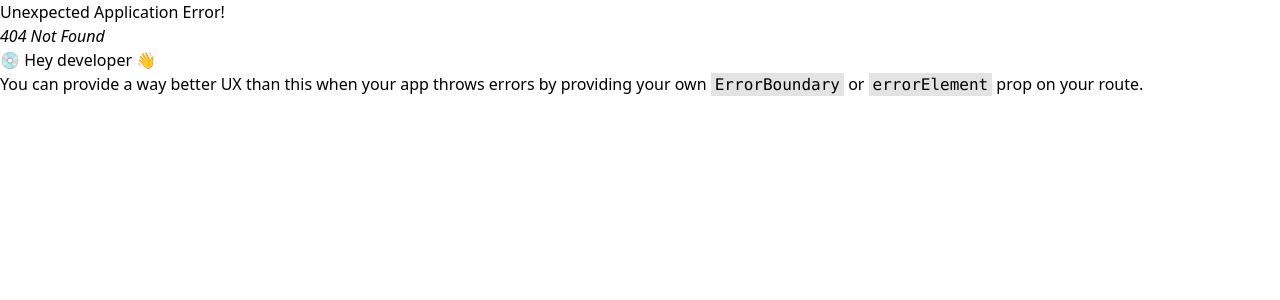
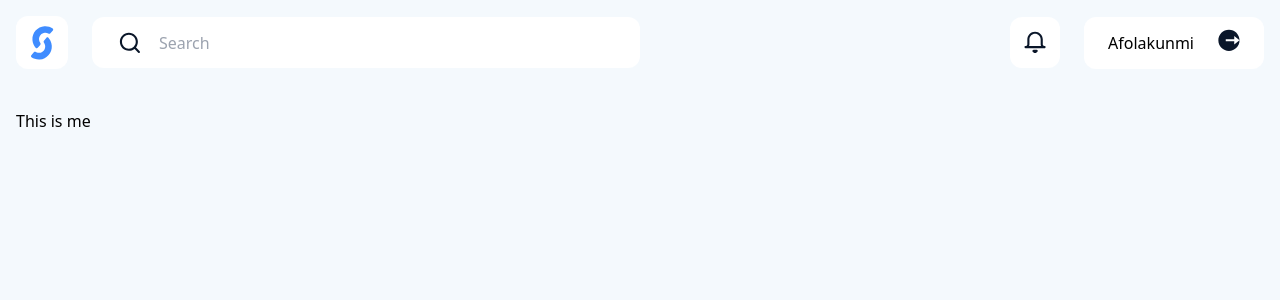
Before and after one commit to habidoyetech/summary, a React (Create React App) app: page /dashboard/add-summary in a window 1280 px wide. Before the commit this address had no page. Shown: the top 300 px of the page. Built offline with nearby package versions, Linux system fonts and the light colour scheme.

Commit message:
create the add summary page

```diff
--- a/src/pages/AddSummary.jsx
+++ b/src/pages/AddSummary.jsx
@@ -0,0 +1,12 @@
+import React from 'react'
+import Layout from '../components/Layout'
+
+const AddSummary = () => {
+  return (
+    <Layout>
+        <div>This is me</div>
+    </Layout>
+  )
+}
+
+export default AddSummary
--- a/src/pages/Dashboard.jsx
+++ b/src/pages/Dashboard.jsx
@@ -1,6 +1,6 @@
 import Button from "../components/Button"
 import Layout from "../components/Layout"
-import Navbar from "../components/Navbar"
+import { Link } from "react-router-dom"
 
 
 const Dashboard = () => {
@@ -12,6 +12,7 @@ const Dashboard = () => {
                 <span className="font-base text-lg">Your Summaries</span>
             </div>
             <div>
+                <Link to='/dashboard/add-summary'>
                     <Button type='button' className='space-x-2 py-2 px-4'>
                         <span>
                         <svg width="27" height="27" viewBox="0 0 27 27" fill="none" xmlns="http://www.w3.org/2000/svg">
@@ -23,6 +24,8 @@ const Dashboard = () => {
                         </span>
 
                     </Button>
+                </Link>
+
             </div>
         </div>
         <div className="w-full">
@@ -31,51 +34,9 @@ const Dashboard = () => {
                     <p className=" text-[#667085] text-center">You do not have any <br /> summary</p>
                 </div>
             </div>
+        </div>
+    </Layout>
 
-
-        </div>
-
-    </Layout>
-    // <div className="w-full min-h-screen bg-primary-color">
-    //     <div className="w-full h-full bg-primary-color">
-    //         <div className="w-full h-full bg-transparent p-4">
-    //             <div className="bg-transparent ">
-    //                 <Navbar/>
-    //             </div>
-    //             <main className="pt-10 w-full">
-    //                 <div className="flex items-baseline justify-between">
-    //                     <div>
-    //                         <span className="font-base text-lg">Your Summaries</span>
-    //                     </div>
-    //                     <div>
-    //                         <Button type='button' className='space-x-2 py-2 px-4'>
-    //                             <span>
-    //                             <svg width="27" height="27" viewBox="0 0 27 27" fill="none" xmlns="http://www.w3.org/2000/svg">
-    //                             <path fill-rule="evenodd" clip-rule="evenodd" d="M14.6988 6.9798C14.6377 6.45017 14.1901 6.03906 13.6471 6.03906C13.0623 6.03906 12.5883 6.51585 12.5883 7.104V12.4287H7.29418L7.17069 12.4358C6.6441 12.4974 6.23535 12.9475 6.23535 13.4936C6.23535 14.0818 6.7094 14.5585 7.29418 14.5585H12.5883V19.8832L12.5954 20.0074C12.6566 20.537 13.1041 20.9482 13.6471 20.9482C14.2319 20.9482 14.7059 20.4714 14.7059 19.8832V14.5585H20.0001L20.1235 14.5514C20.6501 14.4899 21.0589 14.0397 21.0589 13.4936C21.0589 12.9055 20.5848 12.4287 20.0001 12.4287H14.7059V7.104L14.6988 6.9798Z" fill="white"/>
-    //                             </svg>
-    //                             </span>
-    //                             <span>
-    //                                 Add Summary
-    //                             </span>
-
-    //                         </Button>
-    //                     </div>
-    //                 </div>
-    //                 <div className="w-full">
-    //                     <div className="w-full">
-    //                         <div className="w-full h-full flex items-center justify-center">
-    //                             <p className=" text-[#667085] text-center">You do not have any <br /> summary</p>
-    //                         </div>
-    //                     </div>
-
-
-    //                 </div>
-
-    //             </main>
-    //         </div>
-
-    //     </div>
-    // </div>
   )
 }
 
```
Also changed, not shown: src/index.jsx (+6 -1 lines). Lines whose indentation alone changed are shown as unchanged.
